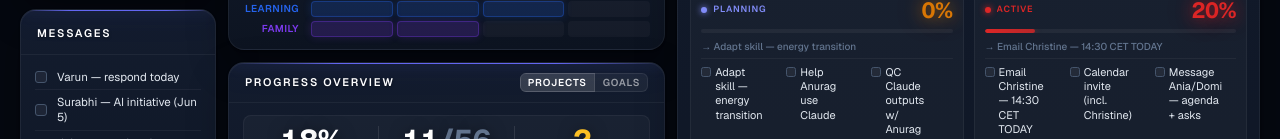
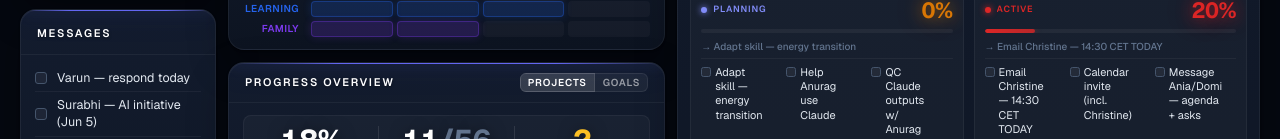
Before and after one commit to Pucek3D/v0-productivity-dashboard-design, a Next.js app: page / in a window 1280 px wide. Shown: the part 661-800 px from the top of the page. Built offline with nearby package versions, Linux system fonts and the light colour scheme.

Commit message:
feat: adjust font size and line height in messages-card component

```diff
--- a/components/dashboard/messages-card.tsx
+++ b/components/dashboard/messages-card.tsx
@@ -45,7 +45,7 @@ export function MessagesCard() {
             >
               {it.done && <span className="text-indigo-300 text-[7px] font-bold leading-none">✓</span>}
             </div>
-            <span className={`text-[11.5px] leading-[1.3] ${
+            <span className={`text-[12.5px] leading-[1.35] ${
               it.done ? 'text-slate-500 line-through' : 'text-slate-200'
             }`}>
               {it.text}
```
